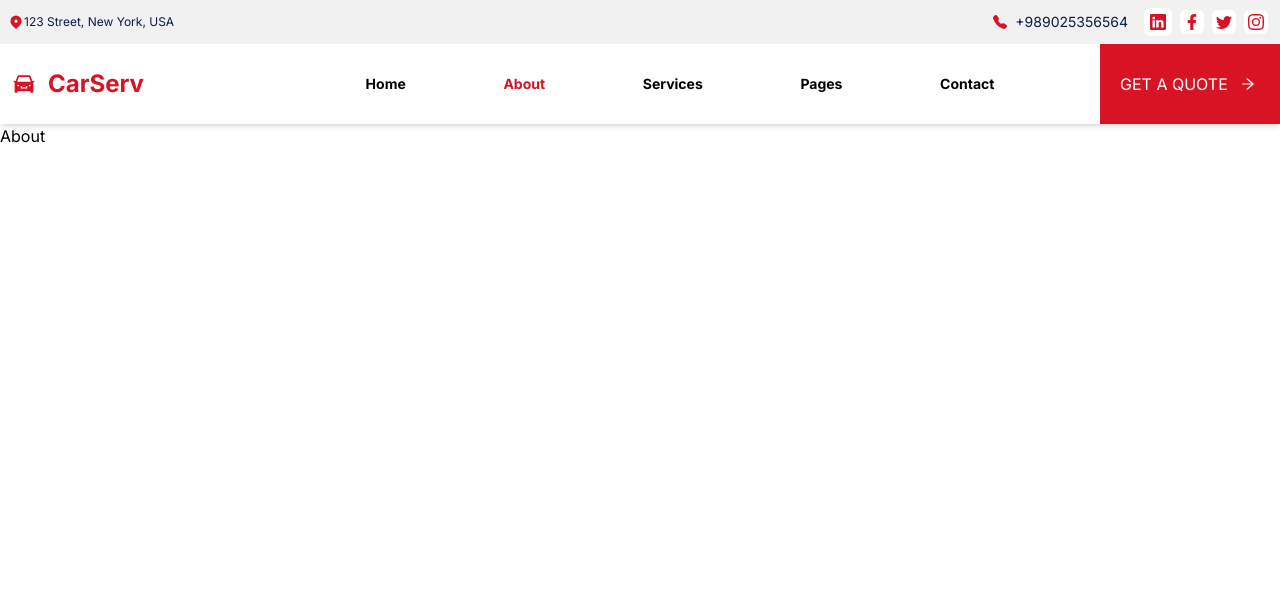
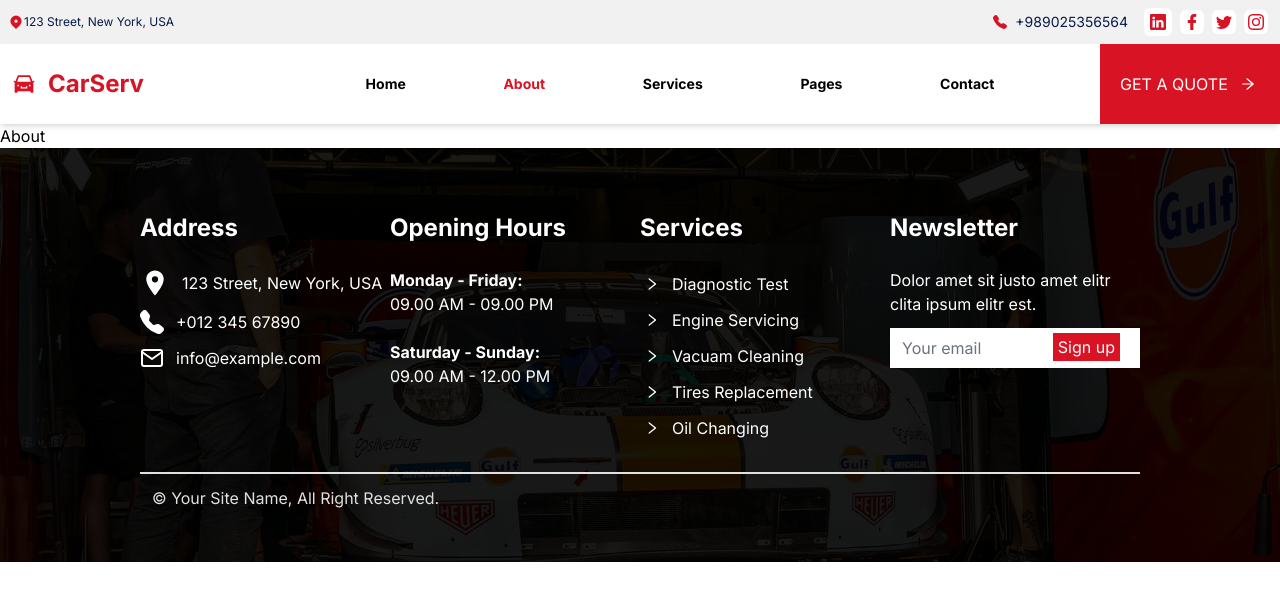
Before and after one commit to javadng/carservice, a Next.js app: page /about in a window 1280 px wide. Shown: the top 600 px of the page. Built offline with nearby package versions, Linux system fonts and the light colour scheme.

Commit message:
master: footer done

```diff
--- a/src/app/globals.css
+++ b/src/app/globals.css
@@ -77,3 +77,9 @@ input:focus {
 /* .react-multi-carousel-dot-list li button {
   background-color: red;
 } */
+
+.footer {
+  background: linear-gradient(rgba(0, 0, 0, 0.9), rgba(0, 0, 0, 0.9)),
+    url("../../public/image/carousel-bg-1.jpg") center center no-repeat;
+  background-size: cover;
+}
--- a/src/app/layout.tsx
+++ b/src/app/layout.tsx
@@ -3,6 +3,7 @@ import { Inter } from "next/font/google";
 import TopNav from "@/components/topNav";
 import StickyNav from "@/components/stickyNav";
 import Navigation from "@/components/navigation";
+import Footer from "@/components/footer/footer";
 
 const inter = Inter({ subsets: ["latin"] });
 
@@ -22,6 +23,7 @@ export default function RootLayout({
         <TopNav />
         <Navigation />
         {children}
+        <Footer />
       </body>
     </html>
   );
--- a/src/components/footer/footer.tsx
+++ b/src/components/footer/footer.tsx
@@ -1,5 +1,88 @@
+import { MdLocationOn } from "react-icons/md";
+import { BsFillTelephoneFill } from "react-icons/bs";
+import { FiMail } from "react-icons/fi";
+import { AiOutlineRight } from "react-icons/ai";
+
 const Footer = () => {
-  return <footer></footer>;
+  return (
+    <footer className="footer p-10 text-white  ">
+      <div className="container w-5/6 mx-auto grid grid-cols-1 md:grid-cols-2 lg:grid-cols-4">
+        {/* addresses */}
+        <ul>
+          <h1 className="text-2xl font-bold my-6">Address</h1>
+          <li className="flex items-center my-3">
+            <MdLocationOn className="mr-3 text-3xl" />
+            <span>123 Street, New York, USA</span>
+          </li>
+          <li className="flex items-center my-3">
+            <BsFillTelephoneFill className="mr-3 text-2xl" />
+            <span>+012 345 67890</span>
+          </li>
+          <li className="flex items-center my-3">
+            <FiMail className="mr-3 text-2xl" />
+            <span>info@example.com</span>
+          </li>
+        </ul>
+        {/* opening hours */}
+        <ul>
+          <h1 className="text-2xl font-bold my-6">Opening Hours</h1>
+          <li className=" my-6">
+            <h2 className="font-bold">Monday - Friday:</h2>
+            <span>09.00 AM - 09.00 PM</span>
+          </li>
+          <li className=" my-6">
+            <h2 className="font-bold">Saturday - Sunday:</h2>
+            <span>09.00 AM - 12.00 PM</span>
+          </li>
+        </ul>
+        {/* services */}
+        <ul>
+          <h1 className="text-2xl my-6 font-bold">Services</h1>
+          <li className="flex items-center my-1 p-1 hover:scale-110 transition duration-300 cursor-pointer">
+            <AiOutlineRight className="mr-3" />
+            <span>Diagnostic Test</span>
+          </li>
+          <li className="flex items-center my-1 p-1 hover:scale-110 transition duration-300 cursor-pointer">
+            <AiOutlineRight className="mr-3" />
+            <span>Engine Servicing</span>
+          </li>
+          <li className="flex items-center my-1 p-1 hover:scale-110 transition duration-300 cursor-pointer">
+            <AiOutlineRight className="mr-3" />
+            <span>Vacuam Cleaning</span>
+          </li>
+          <li className="flex items-center my-1 p-1 hover:scale-110 transition duration-300 cursor-pointer">
+            <AiOutlineRight className="mr-3" />
+            <span>Tires Replacement</span>
+          </li>
+          <li className="flex items-center my-1 p-1 hover:scale-110 transition duration-300 cursor-pointer">
+            <AiOutlineRight className="mr-3" />
+            <span>Oil Changing</span>
+          </li>
+        </ul>
+        {/* newsletter */}
+        <div>
+          <h1 className="text-2xl my-6 font-bold">Newsletter</h1>
+          <p className="my-3">
+            Dolor amet sit justo amet elitr clita ipsum elitr est.
+          </p>
+          <div className="relative">
+            <input
+              type="text"
+              placeholder="Your email"
+              className="block w-full text-secondary"
+            />
+            <button className="absolute right-5 top-[5px] py-[2px] px-[5px] bg-primary text-white">
+              Sign up
+            </button>
+          </div>
+        </div>
+        {/* copy rights */}
+        <div className="border-t-2 mt-6 p-3 border-gray w-full col-span-4 text-gray">
+          <p>© Your Site Name, All Right Reserved.</p>
+        </div>
+      </div>
+    </footer>
+  );
 };
 
 export default Footer;
```
